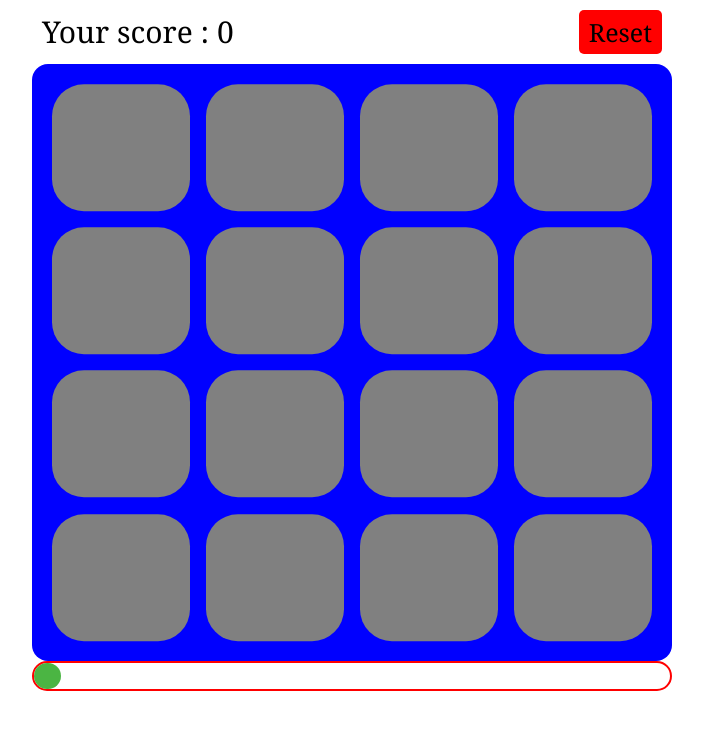
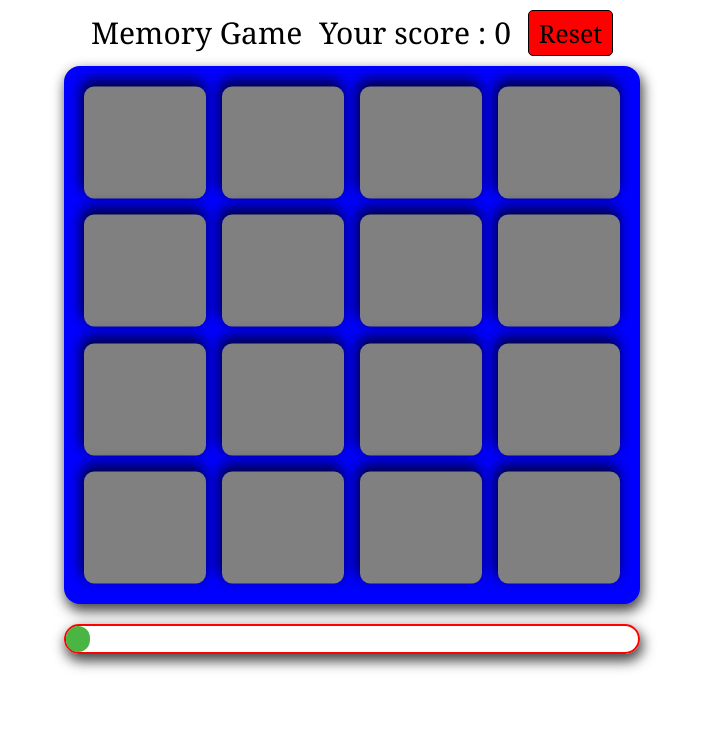
Before and after one commit to Thomas-Murzyn/thomas-murzyn-memory-game-test-oostaoo, a React (Create React App) app: page / in a window 1280 px wide. Both pictures are taken after a click on the button "Start". Shown: the top 730 px of the page, without its empty margins (288-991 px from the left). Built offline with nearby package versions, Linux system fonts and the light colour scheme; a web font is replaced by a local one.

Commit message:
Changed some style

```diff
--- a/src/App.scss
+++ b/src/App.scss
@@ -8,13 +8,13 @@
 }
 
 .game-header {
-  width: 50%;
+  width: 45%;
   padding: 10px;
   display: flex;
-  justify-content: space-between;
+  justify-content: space-evenly;
   align-items: center;
 
-  h1 {
+  h2 {
     font-size: 30px;
   }
 }
--- a/src/App.tsx
+++ b/src/App.tsx
@@ -24,7 +24,8 @@ function App() {
   return (
     <div className="App">
       <div className="game-header">
-        <h1>Your score : {points}</h1>
+        <h2>Memory Game</h2>
+        <h2>Your score : {points}</h2>
         <Button
           onClick={handleClick}
           buttonStyle={
--- a/src/components/button/button.styles.scss
+++ b/src/components/button/button.styles.scss
@@ -20,6 +20,7 @@
 
 .ButtonReset {
   background-color: red;
+  border: 1px solid black;
   color: black;
   transition: color 300ms ease-in-out, background-color 300ms ease-in-out;
   &:hover {
--- a/src/components/card/card.styles.scss
+++ b/src/components/card/card.styles.scss
@@ -3,10 +3,12 @@
   display: flex;
   justify-content: center;
   align-items: center;
-  border-radius: 2em;
+  border-radius: 10px;
   height: 100%;
   width: 100%;
   cursor: pointer;
+  -webkit-box-shadow: 2px 6px 13px 1px rgba(0, 0, 0, 0.74);
+  box-shadow: 2px 6px 13px 1px rgba(0, 0, 0, 0.74);
   transition: transform 0.5;
   transform: rotate(180deg);
   animation: 1s flipCard linear;
@@ -22,8 +24,8 @@
 
   img {
     width: 90%;
-    height: fit-content;
-    border-radius: 2em;
+    height: 90%;
+    border-radius: 10px;
     object-fit: cover;
     transition: transform 0.5;
     transform: scale(0);
--- a/src/components/cards/cards.styles.scss
+++ b/src/components/cards/cards.styles.scss
@@ -1,6 +1,6 @@
 .cards-container {
-  width: 50%;
-  height: 50%;
+  width: 45%;
+  height: 45%;
   background-color: blue;
   border-radius: 1em;
   display: grid;
@@ -8,4 +8,6 @@
   grid-template-rows: repeat(4, 1fr);
   gap: 1em;
   padding: 20px;
+  -webkit-box-shadow: 2px 6px 13px 1px rgba(0, 0, 0, 0.74);
+  box-shadow: 2px 6px 13px 1px rgba(0, 0, 0, 0.74);
 }
--- a/src/components/time-bar/time-bar.styles.scss
+++ b/src/components/time-bar/time-bar.styles.scss
@@ -1,8 +1,11 @@
 .time-bar-wrapper {
-  width: 50%;
+  margin-top: 20px;
+  width: 45%;
   height: 30px;
   border: 2px solid red;
   border-radius: 2em;
+  -webkit-box-shadow: 2px 6px 13px 1px rgba(0, 0, 0, 0.74);
+  box-shadow: 2px 6px 13px 1px rgba(0, 0, 0, 0.74);
 }
 
 .time-bar {
```
